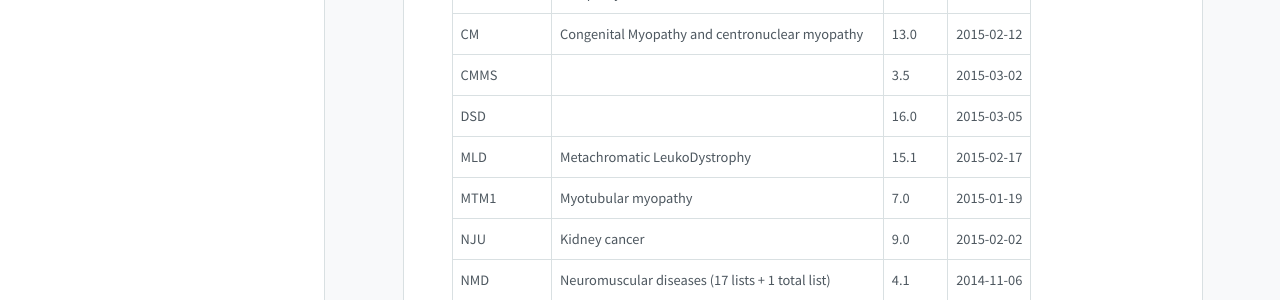
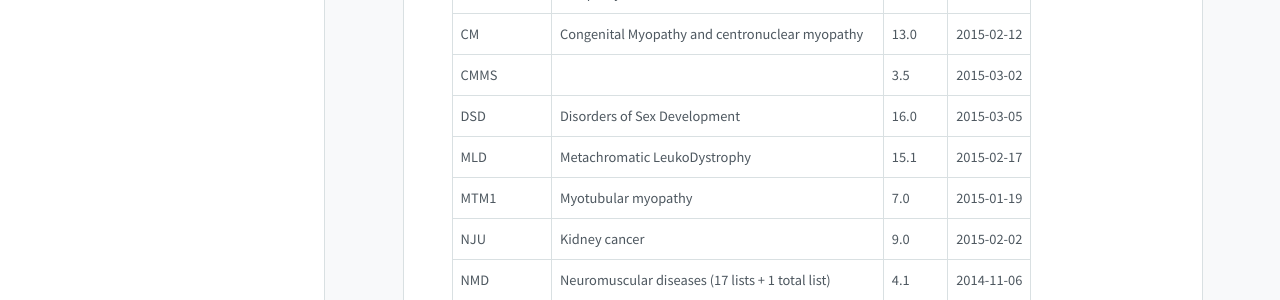
Before and after one commit to Clinical-Genomics/clinical-genomics.github.io, a Jekyll site: the page built from _pages/namnpagenlistor.md, in a window 1280 px wide. Shown: the part 330-630 px from the top of the page. Built offline with Jekyll 4.4.1, drawn with Linux system fonts in a browser that asks for light colours; nearby versions of some CDN libraries.

Commit message:
Update to LISTS

```diff
--- a/_pages/namnpagenlistor.md
+++ b/_pages/namnpagenlistor.md
@@ -14,7 +14,7 @@ title: Namn på genlistor
 |CILM|Ciliopathy|4.3|2014-11-20|
 |CM|Congenital Myopathy and centronuclear myopathy|13.0|2015-02-12|
 |CMMS||3.5|2015-03-02|
-|DSD||16.0|2015-03-05|
+|DSD|Disorders of Sex Development|16.0|2015-03-05|
 |MLD|Metachromatic LeukoDystrophy|15.1|2015-02-17|
 |MTM1|Myotubular myopathy|7.0|2015-01-19|
 |NJU|Kidney cancer|9.0|2015-02-02|
```
